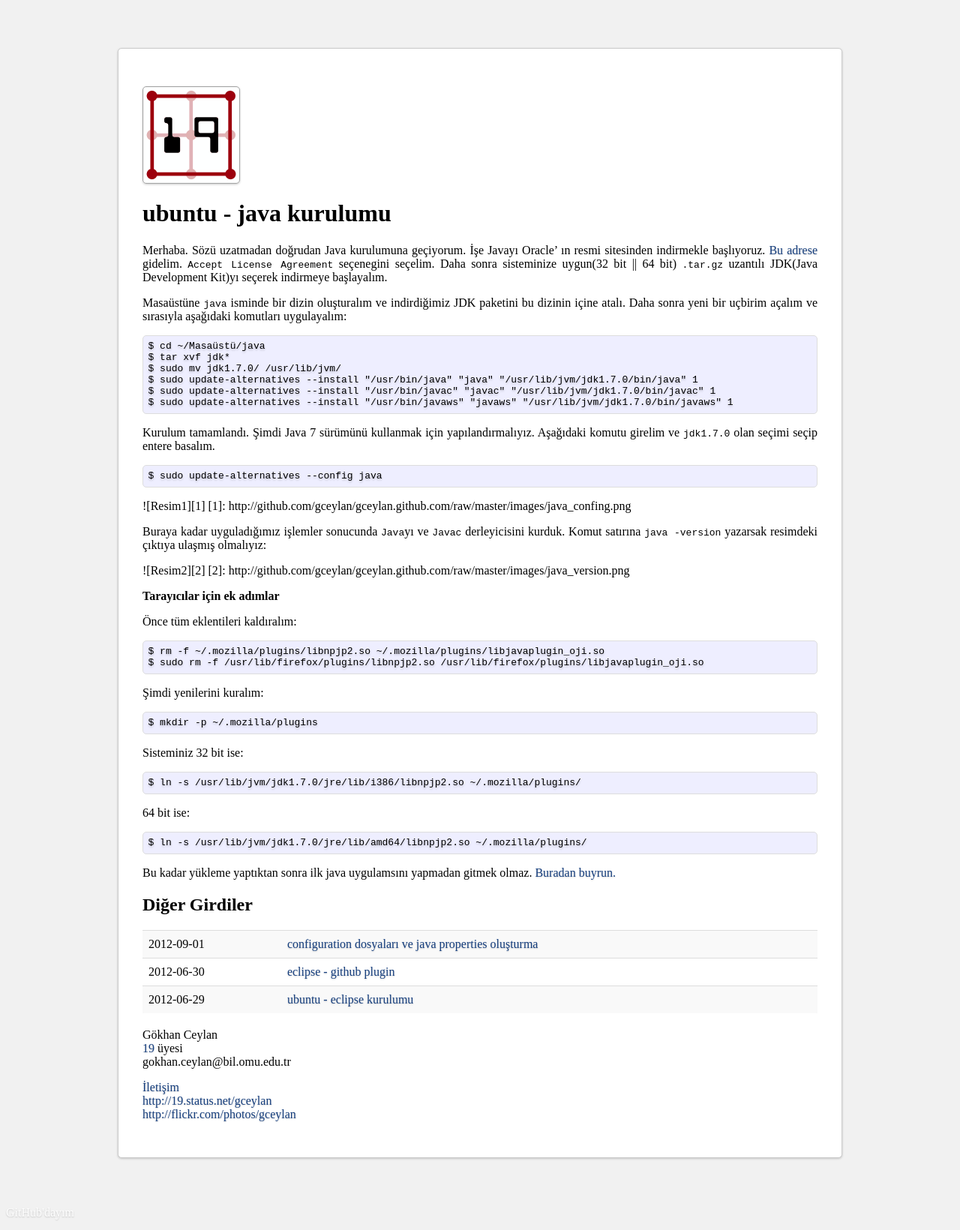
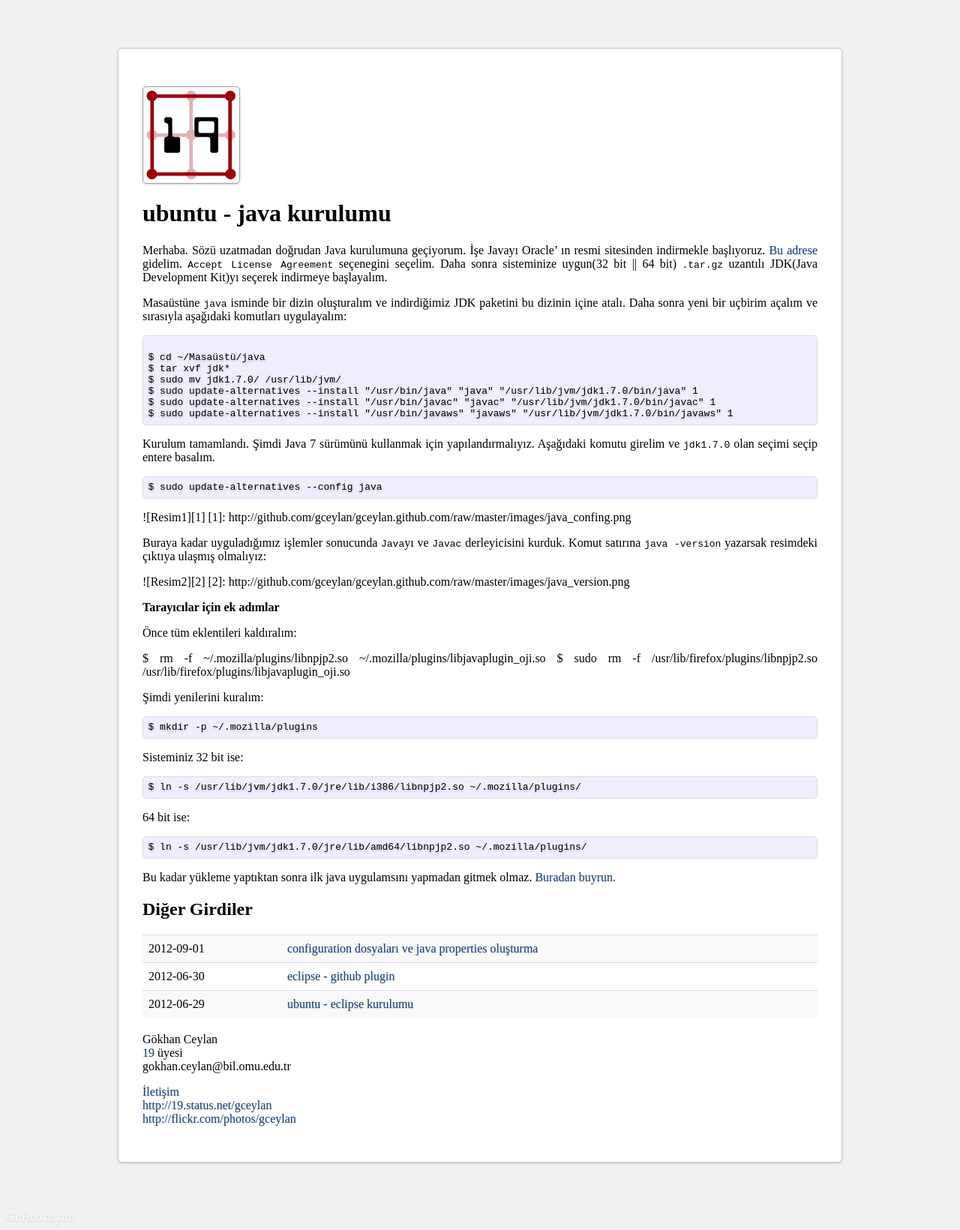
Before and after one commit to gceylan/gceylan.github.com, a Jekyll site: the page built from 9/_posts/2012-03-03-ubuntu-java-kurulumu.md, in a window 1280 px wide. Shown: the whole page at 75% size. Built offline with Jekyll 4.4.1, drawn with Linux system fonts in a browser that asks for light colours; nearby versions of some CDN libraries.

Commit message:
deneme ...

```diff
--- a/9/_posts/2012-03-03-ubuntu-java-kurulumu.md
+++ b/9/_posts/2012-03-03-ubuntu-java-kurulumu.md
@@ -8,14 +8,14 @@ Merhaba. Sözü uzatmadan doğrudan Java kurulumuna geçiyorum.
 
 Masaüstüne `java` isminde bir dizin oluşturalım ve indirdiğimiz JDK paketini bu
 dizinin içine atalı. Daha sonra yeni bir uçbirim açalım ve sırasıyla aşağıdaki komutları uygulayalım:
-
-	$ cd ~/Masaüstü/java
-	$ tar xvf jdk*
-	$ sudo mv jdk1.7.0/ /usr/lib/jvm/
-	$ sudo update-alternatives --install "/usr/bin/java" "java" "/usr/lib/jvm/jdk1.7.0/bin/java" 1
-	$ sudo update-alternatives --install "/usr/bin/javac" "javac" "/usr/lib/jvm/jdk1.7.0/bin/javac" 1
-	$ sudo update-alternatives --install "/usr/bin/javaws" "javaws" "/usr/lib/jvm/jdk1.7.0/bin/javaws" 1
-
+<pre><code class="no-highlight">
+$ cd ~/Masaüstü/java
+$ tar xvf jdk*
+$ sudo mv jdk1.7.0/ /usr/lib/jvm/
+$ sudo update-alternatives --install "/usr/bin/java" "java" "/usr/lib/jvm/jdk1.7.0/bin/java" 1
+$ sudo update-alternatives --install "/usr/bin/javac" "javac" "/usr/lib/jvm/jdk1.7.0/bin/javac" 1
+$ sudo update-alternatives --install "/usr/bin/javaws" "javaws" "/usr/lib/jvm/jdk1.7.0/bin/javaws" 1
+</code></pre>
 Kurulum tamamlandı. Şimdi Java 7 sürümünü kullanmak için yapılandırmalıyız.
 Aşağıdaki komutu girelim ve `jdk1.7.0` olan seçimi seçip entere basalım.
 
@@ -35,8 +35,8 @@ olmalıyız:
 
 Önce tüm eklentileri kaldıralım:
 
-	$ rm -f ~/.mozilla/plugins/libnpjp2.so ~/.mozilla/plugins/libjavaplugin_oji.so
-	$ sudo rm -f /usr/lib/firefox/plugins/libnpjp2.so /usr/lib/firefox/plugins/libjavaplugin_oji.so
+$ rm -f ~/.mozilla/plugins/libnpjp2.so ~/.mozilla/plugins/libjavaplugin_oji.so
+$ sudo rm -f /usr/lib/firefox/plugins/libnpjp2.so /usr/lib/firefox/plugins/libjavaplugin_oji.so
 
 Şimdi yenilerini kuralım:
 
```
